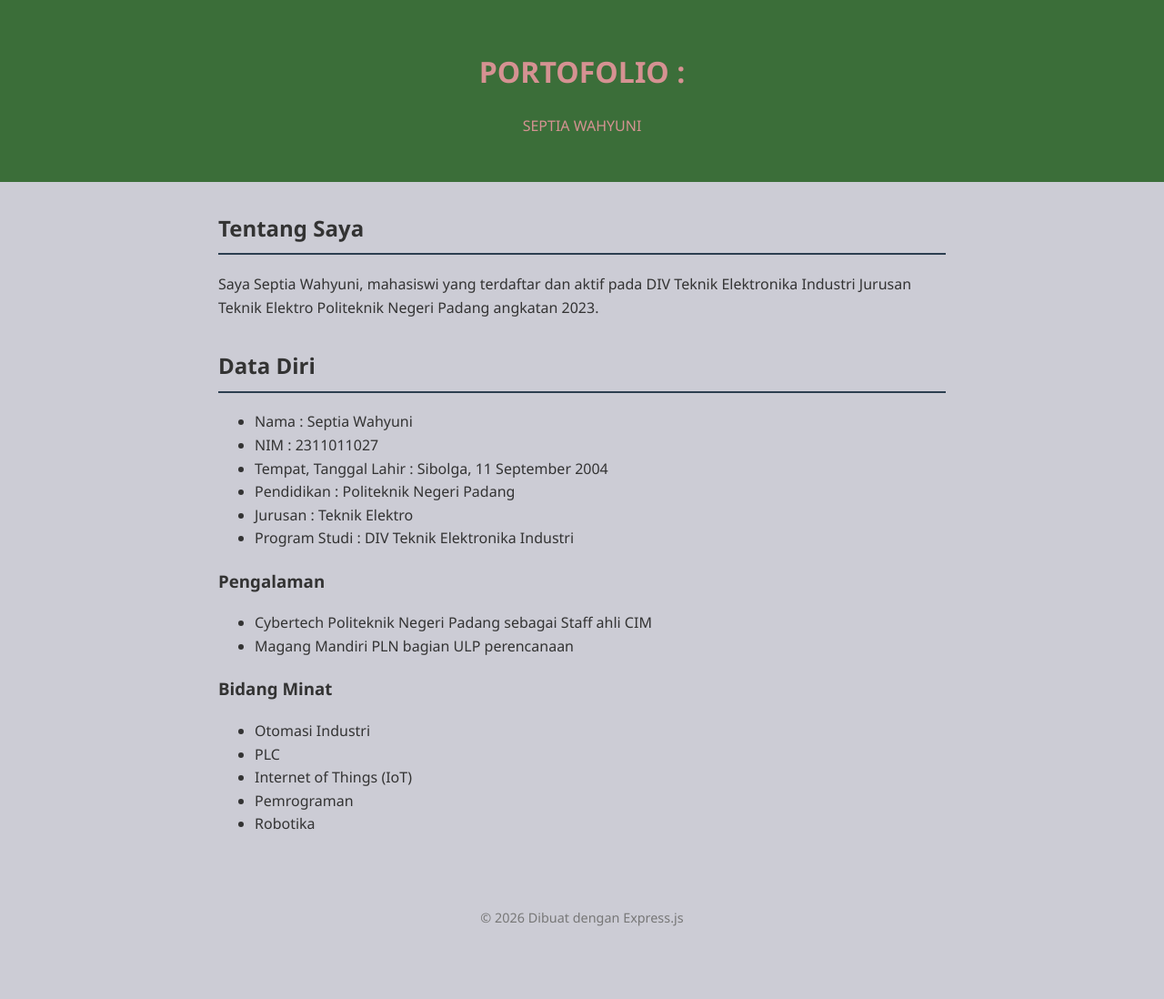
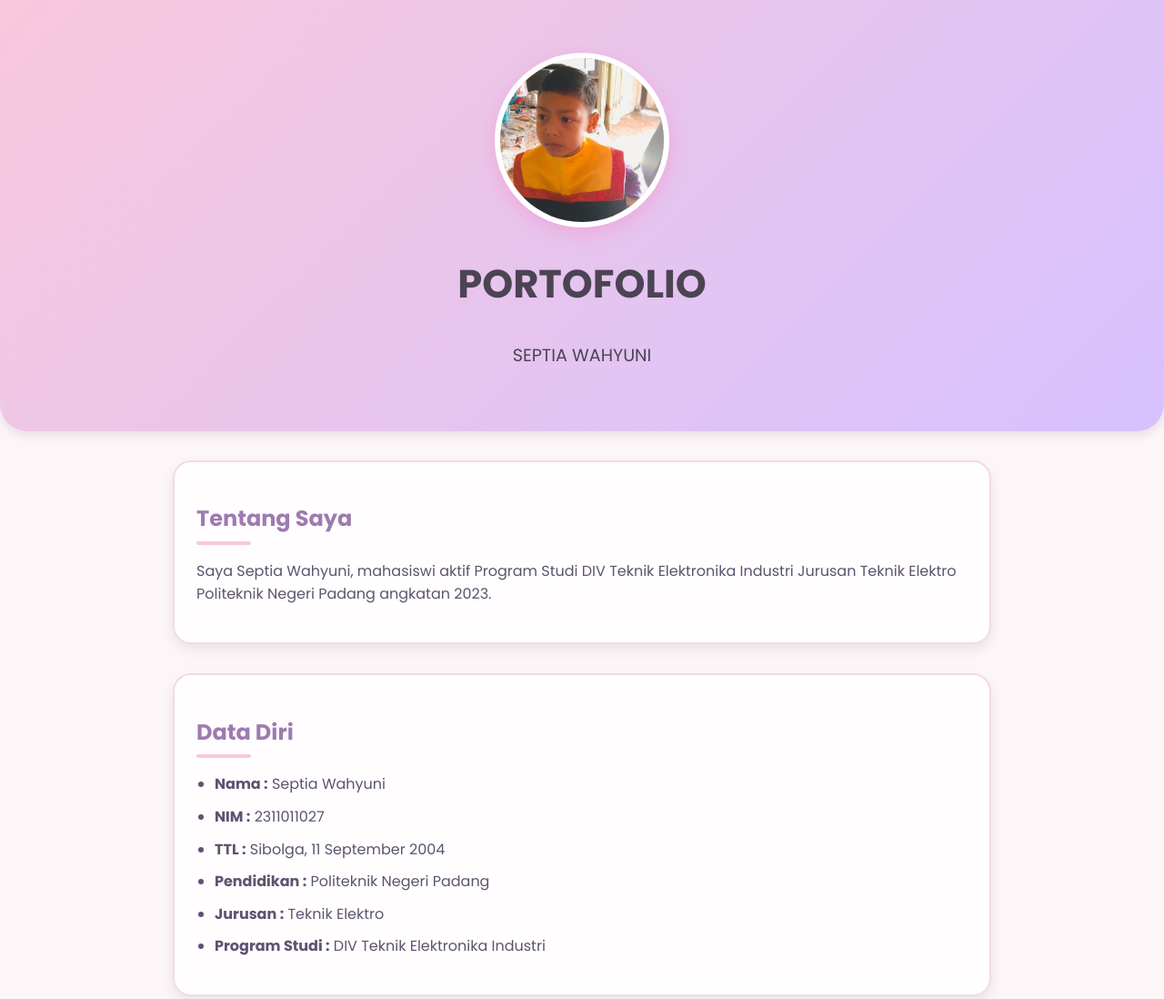
Before and after one commit to septiawahyuni1194-blip/11-mei-2026, a website: page Tugas-2/public/index.html in a window 1280 px wide. Shown: the top 1098 px of the page at 91% size. Before the commit the page ends 1067 px from the top, so only its background shows below. Drawn offline with Linux system fonts and the light colour scheme.

Commit message:
update portfolio website

```diff
--- a/Tugas-2/public/index.html
+++ b/Tugas-2/public/index.html
@@ -1,55 +1,101 @@
+<!-- index.html -->
 <!DOCTYPE html>
 <html lang="id">
 <head>
     <meta charset="UTF-8">
     <meta name="viewport" content="width=device-width, initial-scale=1.0">
-    <title>Portofolio Saya</title>
+    <title>Portofolio Septia</title>
+
+    <!-- FONT -->
+    <link href="https://fonts.googleapis.com/css2?family=Poppins:wght@300;400;600;700&display=swap" rel="stylesheet">
+
+    <!-- CSS -->
     <link rel="stylesheet" href="style.css">
 </head>
+
 <body>
+
+    <!-- HEADER -->
     <header>
-        <h1>PORTOFOLIO : </h1>
-        <p> SEPTIA WAHYUNI </p>
+
+        <!-- FOTO PROFILE -->
+        <img src="foto.jpg" alt="Foto Profil" class="profile">
+
+        <h1>PORTOFOLIO</h1>
+        <p>SEPTIA WAHYUNI</p>
+
     </header>
+
+    <!-- MAIN -->
     <main>
-        <section class="about">
+
+        <!-- TENTANG SAYA -->
+        <section class="card">
             <h2>Tentang Saya</h2>
-            <p>Saya Septia Wahyuni, mahasiswi yang terdaftar dan aktif pada
+
+            <p>
+                Saya Septia Wahyuni, mahasiswi aktif Program Studi
                 DIV Teknik Elektronika Industri Jurusan Teknik Elektro
-            Politeknik Negeri Padang angkatan 2023.</p>
+                Politeknik Negeri Padang angkatan 2023.
+            </p>
         </section>
-        <section class="Data Diri">
+
+        <!-- DATA DIRI -->
+        <section class="card">
+
             <h2>Data Diri</h2>
+
             <ul>
-            <li>Nama : Septia Wahyuni</li>
-            <li>NIM : 2311011027</li>
-            <li>Tempat, Tanggal Lahir : Sibolga, 11 September 2004</li>
-            <li>Pendidikan : Politeknik Negeri Padang</li>
-            <li>Jurusan : Teknik Elektro</li>
-            <li>Program Studi : DIV Teknik Elektronika Industri</li>
+                <li><strong>Nama :</strong> Septia Wahyuni</li>
+                <li><strong>NIM :</strong> 2311011027</li>
+                <li><strong>TTL :</strong> Sibolga, 11 September 2004</li>
+                <li><strong>Pendidikan :</strong> Politeknik Negeri Padang</li>
+                <li><strong>Jurusan :</strong> Teknik Elektro</li>
+                <li><strong>Program Studi :</strong> DIV Teknik Elektronika Industri</li>
             </ul>
-                <h3>Pengalaman</h3>
+
+        </section>
+
+        <!-- PENGALAMAN -->
+        <section class="card">
+
+            <h2>Pengalaman</h2>
+
             <ul>
                 <li>
-                Cybertech
+                    Staff Ahli CIM Cybertech
                     Politeknik Negeri Padang
-                sebagai Staff ahli CIM
                 </li>
-            <li>Magang Mandiri PLN bagian ULP perencanaan</li>
+
+                <li>
+                    Magang Mandiri PLN
+                    bagian ULP Perencanaan
+                </li>
             </ul>
 
-        <h3>Bidang Minat</h3>
-        <ul>
-            <li>Otomasi Industri</li>
-            <li>PLC</li>
-            <li>Internet of Things (IoT)</li>
-            <li>Pemrograman</li>
-            <li>Robotika</li>
-        </ul>
         </section>
+
+        <!-- BIDANG MINAT -->
+        <section class="card">
+
+            <h2>Bidang Minat</h2>
+
+            <div class="skill-container">
+                <span class="skill">Otomasi Industri</span>
+                <span class="skill">PLC</span>
+                <span class="skill">IoT</span>
+                <span class="skill">Pemrograman</span>
+                <span class="skill">Robotika</span>
+            </div>
+
+        </section>
+
     </main>
+
+    <!-- FOOTER -->
     <footer>
-        <p>&copy; 2026 Dibuat dengan Express.js</p>
+        <p>&copy; 2026 | Dibuat oleh Septia Wahyuni</p>
     </footer>
+
 </body>
 </html>
--- a/Tugas-2/public/style.css
+++ b/Tugas-2/public/style.css
@@ -1,39 +1,127 @@
+/* style.css */
+
 body {
-    font-family: 'Segoe UI', Tahoma, Geneva, Verdana, sans-serif;
-    line-height: 1.6;
+    font-family: 'Poppins', sans-serif;
     margin: 0;
     padding: 0;
-    background-color: #ccccd5;
-    color: #333;
+    background: #fdf6f9;
+    color: #5c5470;
+    line-height: 1.6;
 }
+
+/* HEADER */
 header {
-    background: #3b6e39;
-    color: #d59292;
-    padding: 2rem;
+    background: linear-gradient(135deg, #f8c8dc, #d6c1ff);
+    color: #4b4453;
     text-align: center;
+    padding: 3rem 1rem;
+    border-bottom-left-radius: 30px;
+    border-bottom-right-radius: 30px;
+    box-shadow: 0 4px 12px rgba(0,0,0,0.1);
 }
+
+/* FOTO PROFILE */
+.profile {
+    width: 180px;
+    height: 180px;
+    object-fit: cover;
+    border-radius: 50%;
+    margin-top: 10px;
+    border: 6px solid white;
+    box-shadow: 0 6px 20px rgba(255,105,180,0.3);
+    transition: 0.3s;
+}
+
+.profile:hover {
+    transform: scale(1.05);
+}
+
+header h1 {
+    margin-top: 20px;
+    font-size: 2.7rem;
+}
+
+header p {
+    font-size: 1.2rem;
+    font-weight: 500;
+}
+
+/* MAIN */
 main {
-    max-width: 800px;
+    max-width: 900px;
     margin: 2rem auto;
     padding: 0 1rem;
 }
-section {
+
+/* CARD */
+.card {
+    background: #ffffffcc;
+    backdrop-filter: blur(8px);
+    padding: 1.5rem;
     margin-bottom: 2rem;
+    border-radius: 20px;
+    border: 2px solid #f3d9e8;
+    box-shadow: 0 6px 14px rgba(0,0,0,0.08);
+    transition: 0.3s;
 }
-.project-card {
-    background: #db8585c7;
-    padding: 1.5rem;
+
+.card:hover {
+    transform: translateY(-5px);
+}
+
+/* JUDUL */
+h2 {
+    color: #9d7bb0;
     margin-bottom: 1rem;
-    border-radius: 8px;
-    box-shadow: 0 2px 5px rgba(0,0,0,0.1);
+    position: relative;
 }
-h2 {
-    border-bottom: 2px solid #2c3e50;
-    padding-bottom: 0.5rem;
+
+h2::after {
+    content: "";
+    width: 60px;
+    height: 4px;
+    background: #f8c8dc;
+    display: block;
+    margin-top: 5px;
+    border-radius: 10px;
 }
+
+/* LIST */
+ul {
+    padding-left: 20px;
+}
+
+li {
+    margin-bottom: 10px;
+}
+
+/* SKILL */
+.skill-container {
+    display: flex;
+    flex-wrap: wrap;
+    gap: 10px;
+}
+
+.skill {
+    background: #f8c8dc;
+    padding: 10px 15px;
+    border-radius: 20px;
+    font-size: 0.95rem;
+    transition: 0.3s;
+}
+
+.skill:hover {
+    background: #d6c1ff;
+    transform: scale(1.05);
+}
+
+/* FOOTER */
 footer {
     text-align: center;
     padding: 2rem;
-    font-size: 0.9rem;
-    color: #777;
+    background: #f8c8dc;
+    color: #5c5470;
+    border-top-left-radius: 25px;
+    border-top-right-radius: 25px;
+    margin-top: 3rem;
 }
```
Also changed, not shown: Tugas-2/portofolio.js (renamed from Tugas-2/index.js), Tugas-2/public/foto.jpg (added). Lines whose indentation alone changed are shown as unchanged.
